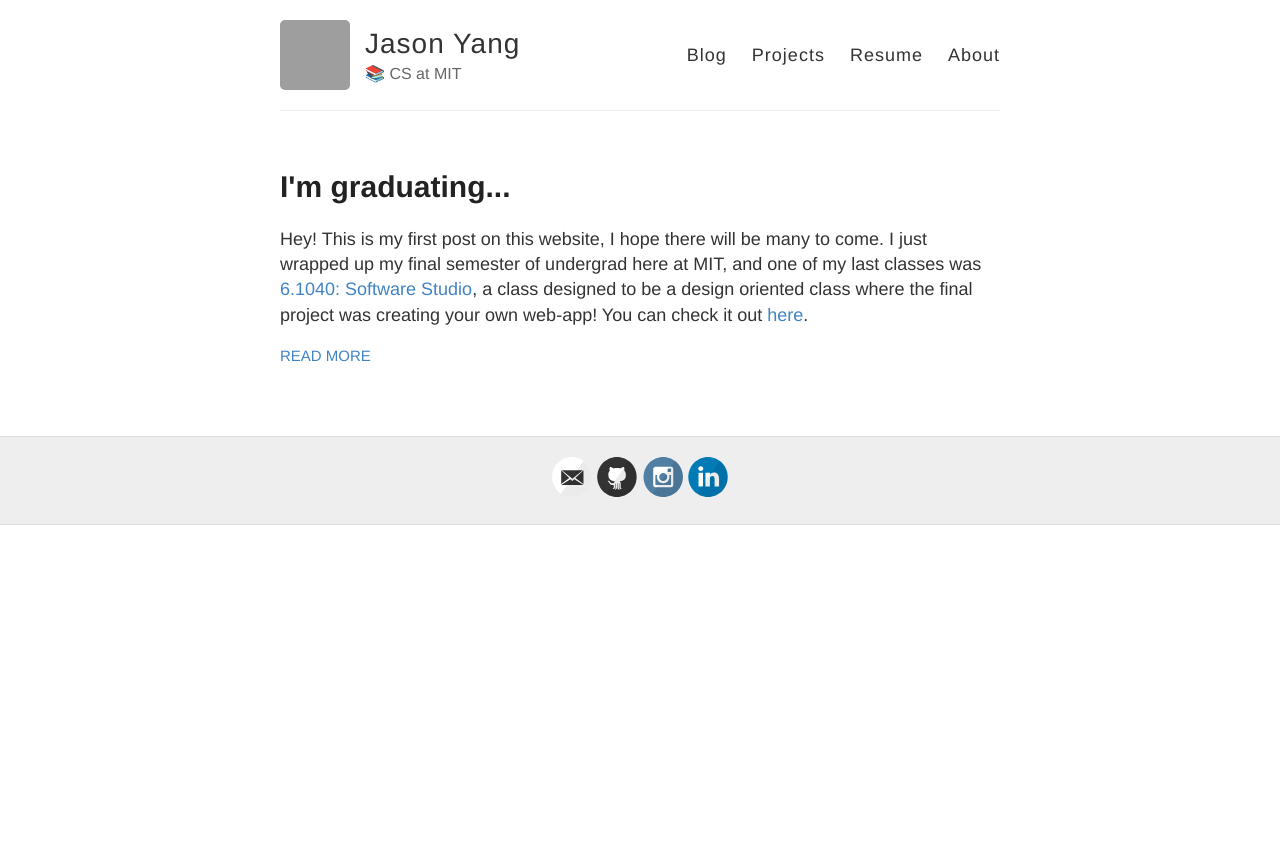
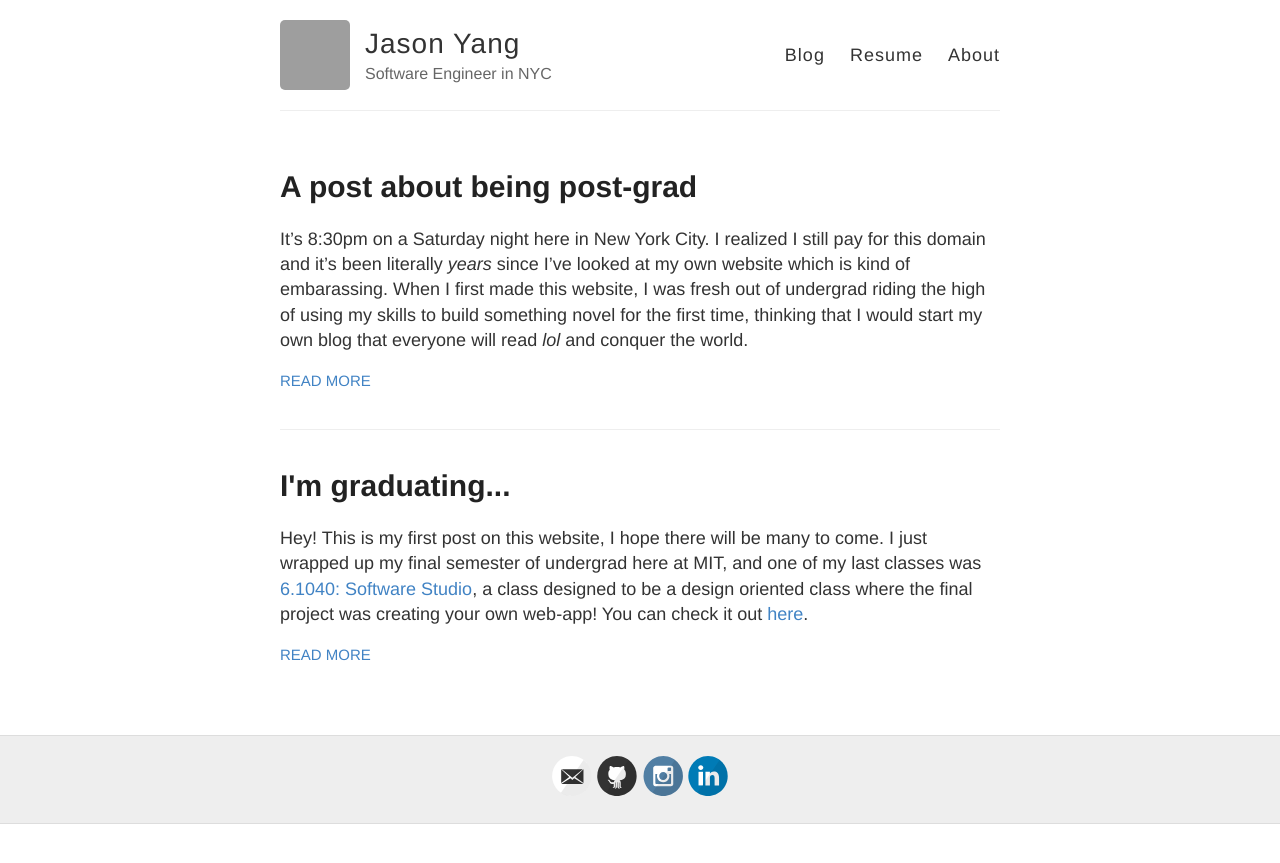
Before and after one commit to jas-yang/jasyang.com, a Jekyll site: the page built from index.html, in a window 1280 px wide. Shown: the top 863 px of the page. Built offline with Jekyll 4.4.1, drawn with Linux system fonts in a browser that asks for light colours; grey boxes are pictures that could not be loaded.

Commit message:
new post

```diff
--- a/_config.yml
+++ b/_config.yml
@@ -6,7 +6,7 @@
 name: Jason Yang
 
 # Short bio or description (displayed in the header)
-description: 📚 CS at MIT
+description: Software Engineer in NYC
 
 # URL of your avatar or profile pic (you could use your GitHub profile pic)
 avatar: https://github.com/jas-yang.png
--- a/_layouts/default.html
+++ b/_layouts/default.html
@@ -38,7 +38,6 @@
 
           <nav>
             <a href="{{ site.baseurl }}/">Blog</a>
-            <a href="{{ site.baseurl }}/projects">Projects</a>
             <a href="{{ site.baseurl }}/resume">Resume</a>
             <a href="{{ site.baseurl }}/about">About</a>
           </nav>
--- /dev/null
+++ b/_posts/2024-5-11-nyc.md
@@ -0,0 +1,18 @@
+---
+layout: post
+title: A post about being post-grad
+---
+
+It's 8:30pm on a Saturday night here in New York City. I realized I still pay for this domain and it's been literally *years* since I've looked at my own website which is kind of embarassing. When I first made this website, I was fresh out of undergrad riding the high of using my skills to build something novel for the first time, thinking that I would start my own blog that everyone will read *lol* and conquer the world.
+
+The plan back then was to start my MEng program in the Fall after interning somewhere for a semester and maybe a summer. The term "post-grad" didn't really mean anything - I assumed the natural path forward would come to me like it always had starting since elementary school all the way to walking down Killian to grab my diploma.
+
+I now realize that the world after academia is not a natural path forward, and I would have to make a series of decisions for myself that would have long lasting effects that I can never predict. Furthermore, If I sat complacent and avoided making hard decisions, no one would make them for me. There is no *Dean's List* after college. There is no *academic probation* in the real world to scare me into staying diciplined. I walk forward as fast as I want to, and if I want to sit on the ground and twiddle my thumbs I can do so as I please.
+
+One of those decisions I made for myself was to move to New York. The best thing about post-grad is having the financial and logistical freedom to make these decisions for yourself. Moving to New York was the first major call that I made for my own life with no one's help but my own. At age 23 I decided that I want to live in this city, and I can make it happen for myself if I really wanted to. Having the autonomy to move to a city of my choosing and afford it is a huge blessing that is not lost on me, and I am very grateful that I am lucky to have made enough right choices to this point in my life to do this thing for myself.
+
+However, with this freedom and autonomy comes a whole additional basket of anxieties and challenges to manage. Am I specializing in the right domain? Am I learning enough and growing at my current job? How do I balance work and my personal life? Am I socializing enough? Is it wrong to feel *unsatisfied* with my career? Is it wrong to feel *satisfied* with my career? Am I saving enough money? Am I neglecting my family by moving across the country because that's what I *wanted*?
+
+I don't really have the answers to any of these questions, and I doubt many people do. But I think that's okay. I read the post below this one before writing this, and it gave me a moment to reflect and realize how differently I think now - even after only a year or so. I'm sure I'll have answered some of these questions come another year, and I'll probably have a completely new set of questions that I'll complain about while writing a new post.
+
+Post grad life is confusing and uncertain but so is everything else. Best to just keep walking forward I guess. Better than twiddling your thumbs on the ground.
--- a/about.md
+++ b/about.md
@@ -3,11 +3,14 @@ layout: page
 title: About
 permalink: /about/
 ---
-Hey! This is a simple static site generated by [Jekyll](https://jekyllrb.com/docs/) that serves as my personal landing page, blog, and portfolio.
-
-I'm an MIT computer science graduate 🎓, originally hailing from Los Angeles, CA ☀️. I'm passionate about creating fun and interesting apps and services- especially those that leverge the power of data. Check out my [projects](/projects) for my details!
+Hey! I'm an MIT computer science graduate 🎓, originally hailing from Los Angeles, CA ☀️, currently based in NYC 🏙️. Engineering creative and scalable solutions to complex and impactful problems makes me happy.
 
 I also love watching sunsets 🌅, driving cool cars 🚗, and watching sunsets while driving cool cars 😎. If I'm not developing, you'll find me in the gym trying to perfect my weightlifting technique 🏋🏻, driving around LA with friends 🌊, or trying to get better at [Go](https://en.wikipedia.org/wiki/Go_(game)).
 
+This is a simple static site that serves as my personal landing page and a place to write things down that I want to look back on.
+
+I didn't want to add another blog styled personal website talking about various software engineering concepts created by a career software engineer to the millions of portfolio wbesites that already exist. I created this site because I want a space to write down my thoughts and reactions to whatever I encounter throughout my career over the years, be it about software or about something more personal. If you want to get a better understanding of my technical background, refer to my [resume](/resume).
+
+
 ###  📱 Contact Me
 Email: [jasyang@mit.edu](mailto:jasyang@mit.edu)
--- a/projects.md
+++ /dev/null
@@ -1,29 +0,0 @@
----
-layout: page
-title: Projects
-permalink: /projects/
----
-
-<div>
-    <h3>
-        <a href= "https://github.com/jas-yang/jasyang.com">
-        jasyang.com </a> (2022)
-    </h3>
-    The source of this website.
-</div>
-
-<div>
-    <h3>
-        <a href= "https://ourspace.jasyang.com">
-        🎯 OurSpace </a> (2022)
-    </h3>
-    Web app enabling crowdsourced service requests and discovery of spaces within your community.
-</div>
-
-<div>
-    <h3>
-        <a href= "https://drive.google.com/file/d/12Wps0al7QGQbPwbCiVozKxYZe4Z4Xj11/view?usp=sharing">
-        Paper on XAI in Insurance Underwriting and Claims</a> (2021)
-    </h3>
-    Comprehensive paper on current AI practices in the insurance industry and a proposed set of national regulations to the NAIC to address possible exploitations in the context of explainable AI.
-</div>
```
Also changed, not shown: 10 other files.
